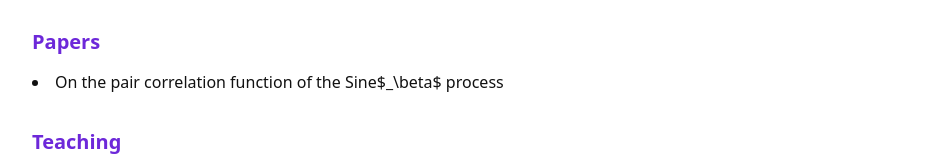
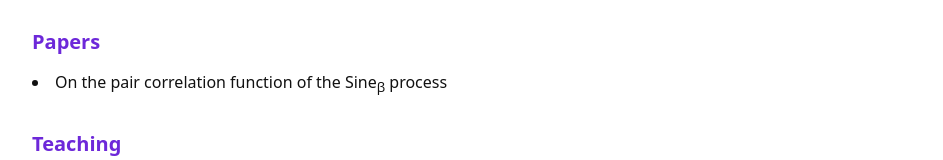
Before and after one commit to yahiuqu/yahiuqu.github.io, a plain HTML site: page index.html in a window 1280 px wide. Shown: the part 528-688 px from the top of the page, without its empty margins (208-1151 px from the left). Drawn offline with Linux system fonts and the light colour scheme.

Commit message:
Update index.html

```diff
--- a/index.html
+++ b/index.html
@@ -55,7 +55,7 @@
 
       <section>
         <h2>Papers</h2>
-          <li>On the pair correlation function of the Sine$_\beta$ process</li>
+          <li>On the pair correlation function of the Sine<sub>β</sub> process</li>
       </section>
 
      <section>
```
